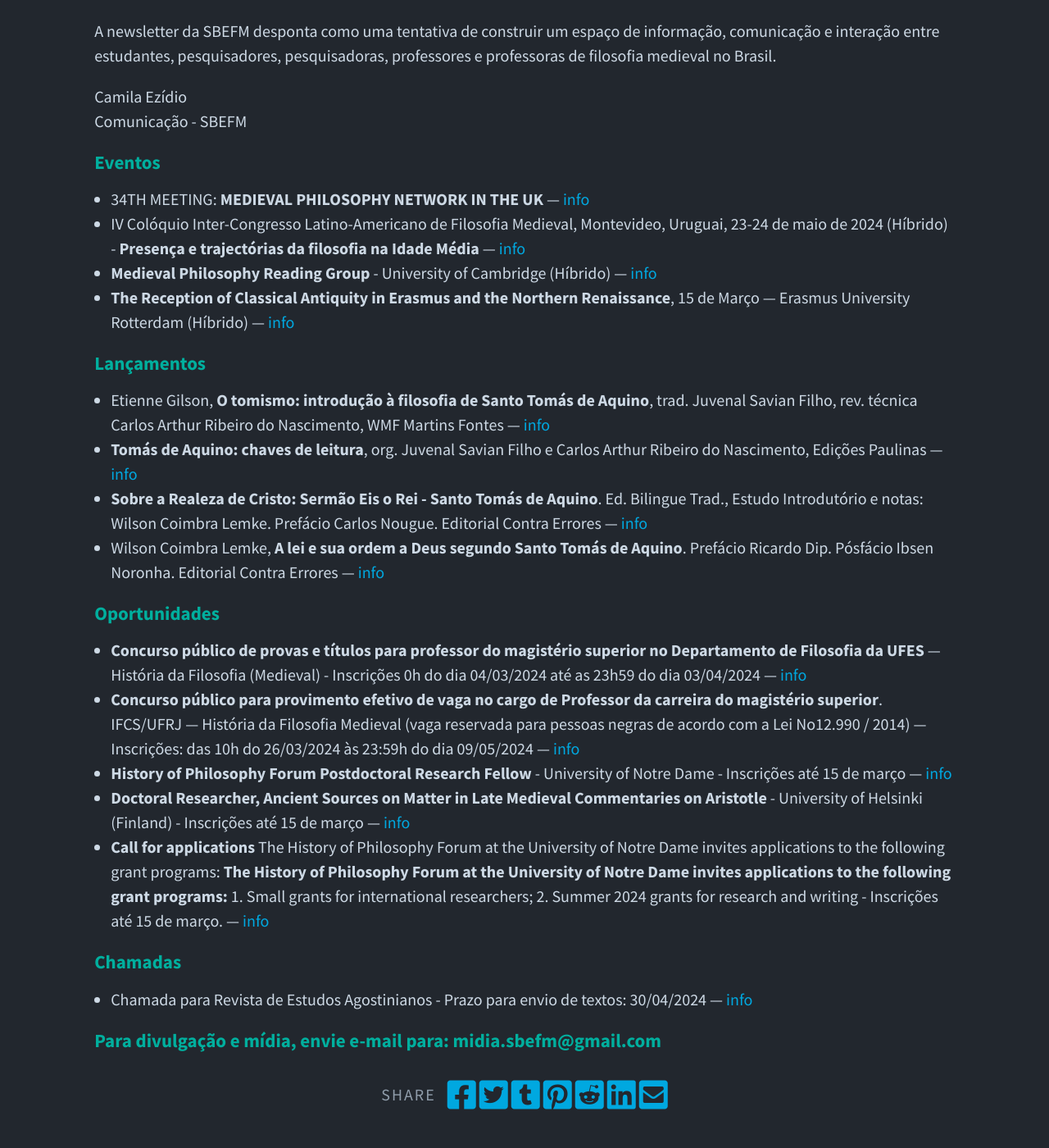
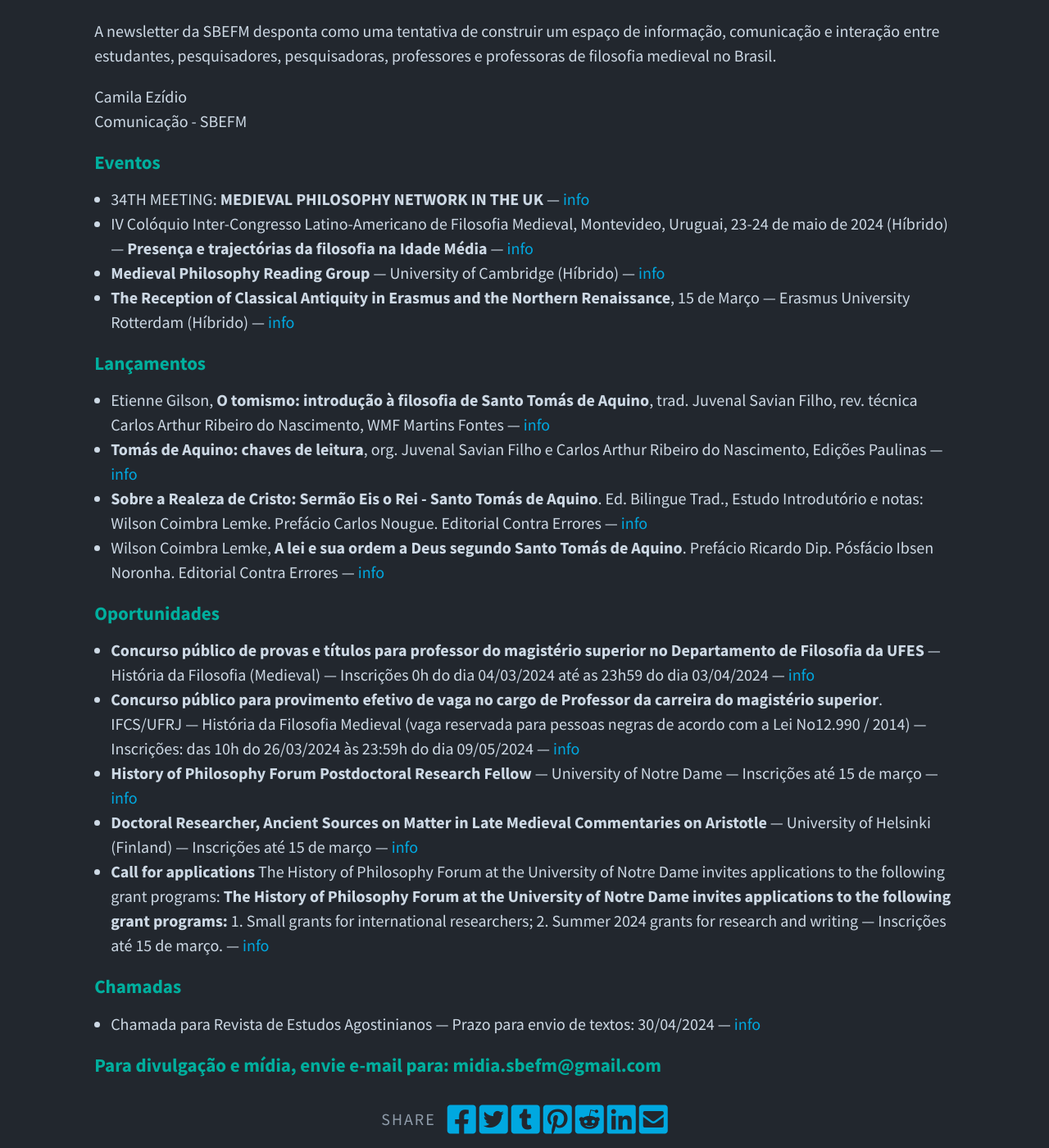
Before and after one commit to nap-o/sbefm, a Jekyll site: the page built from _posts/2024-03-06-newsletter-marco.md, in a window 1280 px wide and 1400 px high, scrolled down 321 px. Shown: the whole window at 82% size. Built offline with Jekyll 4.4.1, drawn with Linux system fonts in a browser that asks for light colours.

```diff
--- a/_posts/2024-03-06-newsletter-marco.md
+++ b/_posts/2024-03-06-newsletter-marco.md
@@ -15,8 +15,8 @@ Comunicação - SBEFM
 
 #### Eventos
 - 34TH MEETING: **MEDIEVAL PHILOSOPHY NETWORK IN THE UK** — [info](https://www.medphiluk.com){:target="_blank"}
-- IV Colóquio Inter-Congresso Latino-Americano de Filosofia Medieval, Montevideo, Uruguai, 23-24 de maio de 2024 (Híbrido) - **Presença e trajectórias da filosofia na Idade Média** — [info](https://coloquiointercongresorlfm2024.blogspot.com){:target="_blank"}
-- **Medieval Philosophy Reading Group** - University of Cambridge (Híbrido) — [info](https://www.phil.cam.ac.uk/seminars-phil/medieval-phil){:target="_blank"}
+- IV Colóquio Inter-Congresso Latino-Americano de Filosofia Medieval, Montevideo, Uruguai, 23-24 de maio de 2024 (Híbrido) — **Presença e trajectórias da filosofia na Idade Média** — [info](https://coloquiointercongresorlfm2024.blogspot.com){:target="_blank"}
+- **Medieval Philosophy Reading Group** — University of Cambridge (Híbrido) — [info](https://www.phil.cam.ac.uk/seminars-phil/medieval-phil){:target="_blank"}
 - **The Reception of Classical Antiquity in Erasmus and the Northern Renaissance**, 15 de Março — Erasmus University Rotterdam (Híbrido) — [info](https://www.eur.nl/en/esphil/events/conference-reception-classical-antiquity-erasmus-and-northern-renaissance-2024-03-15){:target="_blank"}
 
 #### Lançamentos
@@ -26,14 +26,14 @@ Comunicação - SBEFM
 - Wilson Coimbra Lemke, **A lei e sua ordem a Deus segundo Santo Tomás de Aquino**. Prefácio Ricardo Dip. Pósfácio Ibsen Noronha. Editorial Contra Errores — [info](https://contraerrores.com/product/a-lei-e-sua-ordem-a-deus-segundo-santo-tomas-de-aquino-wilson-coimbra-lemke-capa-dura-pre-venda/?preview=true){:target="_blank"}
 
 #### Oportunidades
-- **Concurso público de provas e títulos para professor do magistério superior no Departamento de Filosofia da UFES** — História da Filosofia (Medieval) - Inscrições 0h do dia 04/03/2024 até as 23h59 do dia 03/04/2024 — [info](https://filosofia.ufes.br/pt-br/edital-no-042024-r-professor-efetivo-historia-filosofia-historia-da-filosofia){:target="_blank"}
+- **Concurso público de provas e títulos para professor do magistério superior no Departamento de Filosofia da UFES** — História da Filosofia (Medieval) — Inscrições 0h do dia 04/03/2024 até as 23h59 do dia 03/04/2024 — [info](https://filosofia.ufes.br/pt-br/edital-no-042024-r-professor-efetivo-historia-filosofia-historia-da-filosofia){:target="_blank"}
 - **Concurso público para provimento efetivo de vaga no cargo de Professor da carreira do magistério superior**. IFCS/UFRJ — História da Filosofia Medieval (vaga reservada para pessoas negras de acordo com a Lei No12.990 / 2014) — Inscrições: das 10h do 26/03/2024 às 23:59h do dia 09/05/2024 — [info](https://concursos.pr4.ufrj.br/index.php/65-edital-n-54-de-30-de-janeiro-de-2024/730-edital-n-54-de-30-de-janeiro-de-2024){:target="_blank"}
-- **History of Philosophy Forum Postdoctoral Research Fellow** - University of Notre Dame - Inscrições até 15 de março — [info](https://jobs.nd.edu/postings/33690){:target="_blank"}
-- **Doctoral Researcher, Ancient Sources on Matter in Late Medieval Commentaries on Aristotle** - University of Helsinki (Finland) - Inscrições até 15 de março — [info](https://jobs.helsinki.fi/job/Helsinki-Doctoral-Researcher%2C-Ancient-Sources-on-Matter-in-Late-Medieval-Commentaries-on-Aristotle/788239402/){:target="_blank"}
-- **Call for applications** The History of Philosophy Forum at the University of Notre Dame invites applications to the following grant programs: **The History of Philosophy Forum at the University of Notre Dame invites applications to the following grant programs:** 1. Small grants for international researchers; 2. Summer 2024 grants for research and writing - Inscrições até 15 de março. — [info](https://historyofphilosophy.nd.edu/grants/){:target="_blank"}
+- **History of Philosophy Forum Postdoctoral Research Fellow** — University of Notre Dame — Inscrições até 15 de março — [info](https://jobs.nd.edu/postings/33690){:target="_blank"}
+- **Doctoral Researcher, Ancient Sources on Matter in Late Medieval Commentaries on Aristotle** — University of Helsinki (Finland) — Inscrições até 15 de março — [info](https://jobs.helsinki.fi/job/Helsinki-Doctoral-Researcher%2C-Ancient-Sources-on-Matter-in-Late-Medieval-Commentaries-on-Aristotle/788239402/){:target="_blank"}
+- **Call for applications** The History of Philosophy Forum at the University of Notre Dame invites applications to the following grant programs: **The History of Philosophy Forum at the University of Notre Dame invites applications to the following grant programs:** 1. Small grants for international researchers; 2. Summer 2024 grants for research and writing — Inscrições até 15 de março. — [info](https://historyofphilosophy.nd.edu/grants/){:target="_blank"}
 
 
 #### Chamadas
-- Chamada para Revista de Estudos Agostinianos - Prazo para envio de textos: 30/04/2024 — [info](http://www.cea.org.br){:target="_blank"}
+- Chamada para Revista de Estudos Agostinianos — Prazo para envio de textos: 30/04/2024 — [info](http://www.cea.org.br){:target="_blank"}
 
 #### Para divulgação e mídia, envie e-mail para: midia.sbefm@gmail.com
```
